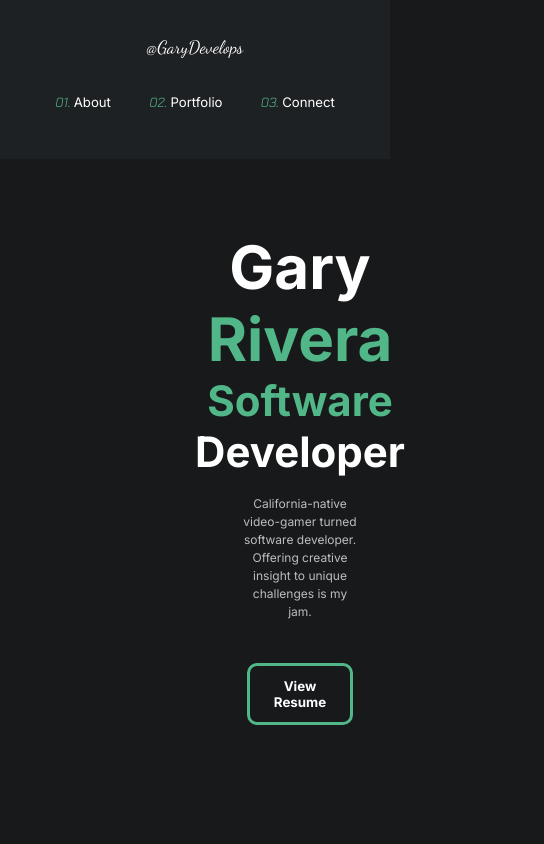
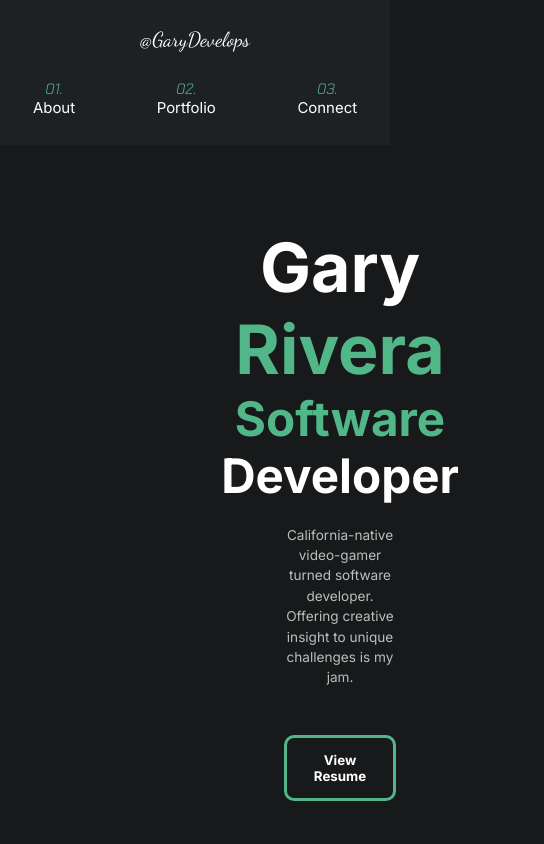
Before and after one commit to gary-rivera/v2, a React (Create React App) app: page / in a window 390 px wide. Shown: the top 844 px of the page, 544 px wide, since content can reach past the window. Built offline with nearby package versions, Linux system fonts and the light colour scheme.

Commit message:
made nav dynamic sized but still need to manage mobile compatibility

```diff
--- a/src/components/Nav.js
+++ b/src/components/Nav.js
@@ -33,7 +33,6 @@ const NavStyle = styled.nav`
   position: sticky;
   top: 0;
   z-index: 5;
-  position: sticky;
   top: 0;
 
   a {
@@ -52,35 +51,29 @@ const NavStyle = styled.nav`
   }
 
   @media (max-width: 1300px) {
-    flex-direction: column;
-    padding: 2rem 1rem;
+    min-height: 10vh;
     #logo {
-      display: inline-block;
       margin: 1rem;
     }
     ul {
-      padding: 2rem;
-      justify-content: space-around;
-      width: 100%;
+
       li {
-        padding: 0;
+      padding-left: 5rem;
       }
     }
   }
-`;
-
-const Line = styled(motion.div)`
-  height: 0.3rem;
-  background: #00695C;
-  width: 0%;
-  position: absolute;
-  bottom: -80%;
-  left: 60%;
-  @media (max-width: 1300px) {
-    left: 0%;
-    width: 100%;
-
-  }
+  @media (max-width: 900px) {
+    flex-direction: column;
+    #logo {
+      display: inline-block;
+    }
+    ul {
+      li {
+        text-align: center;
+        padding: 1rem 3rem;
+      }
+    }
+        }
 `;
 
 export default Nav;
--- a/src/utils/GlobalStyle.js
+++ b/src/utils/GlobalStyle.js
@@ -9,8 +9,8 @@ const GlobalStyle = createGlobalStyle`
 }
 
 html {
-  @media (max-width: 1700px){
-    font-size: 75%
+  @media (max-width: 1500px){
+    font-size: 85%
   }
   background: #17191A;
 }
```
